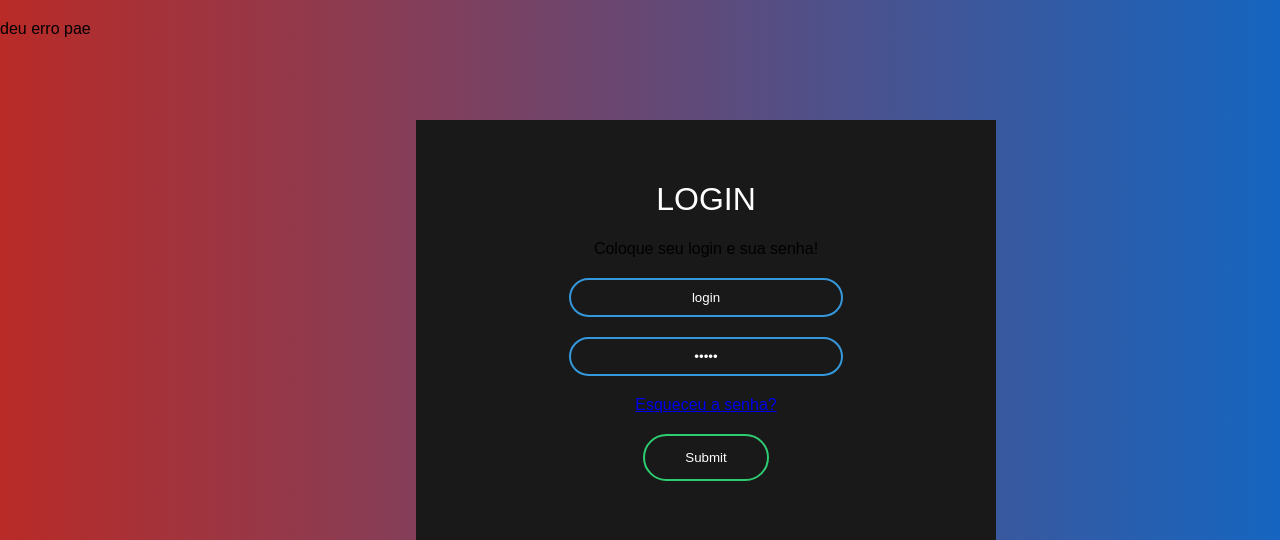
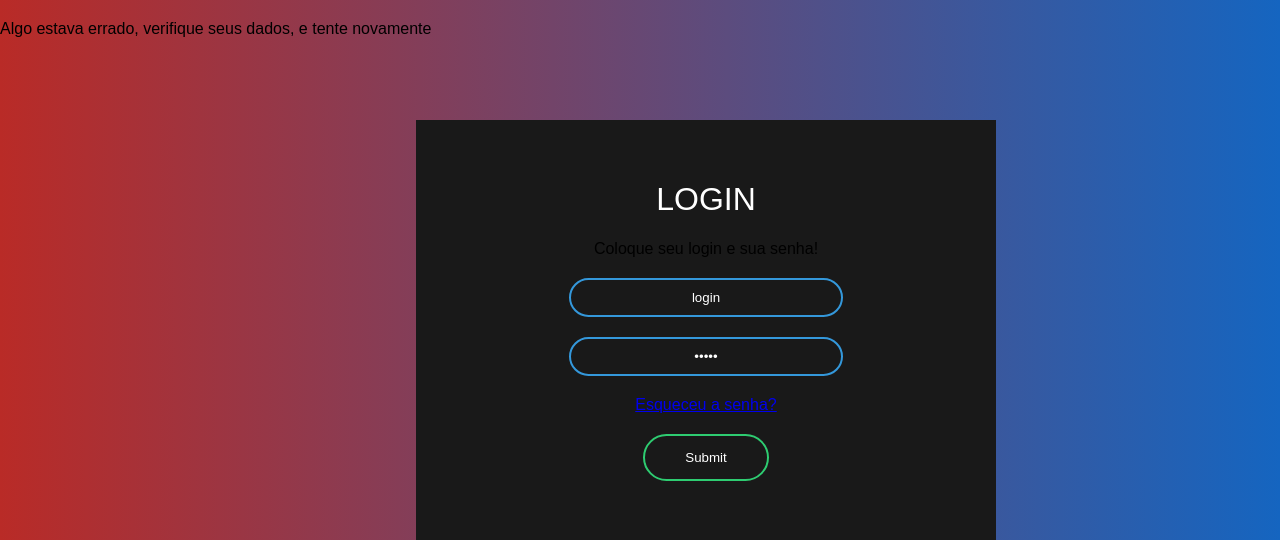
Before and after one commit to RamalhoVr/LoginPHP, a PHP site: page /login.php in a window 1280 px wide. Shown: the top 540 px of the page. Run offline with PHP 8.4, Linux system fonts and the light colour scheme; data that the repository does not hold is empty.

Commit message:
Update login.php

```diff
--- a/LoginPHP/login/login.php
+++ b/LoginPHP/login/login.php
@@ -72,7 +72,7 @@ function puxardados($login, $senha, $conexao){
     if (mysqli_num_rows($user) > 0) {
         echo "logado com sucesso"; // Mensagem de login bem-sucedido
     } else {
-        echo "deu erro pae"; // Mensagem de erro
+        echo "Algo estava errado, verifique seus dados, e tente novamente"; // Mensagem de erro
     }
 
     // Fechar a conexão com o banco de dados
```
